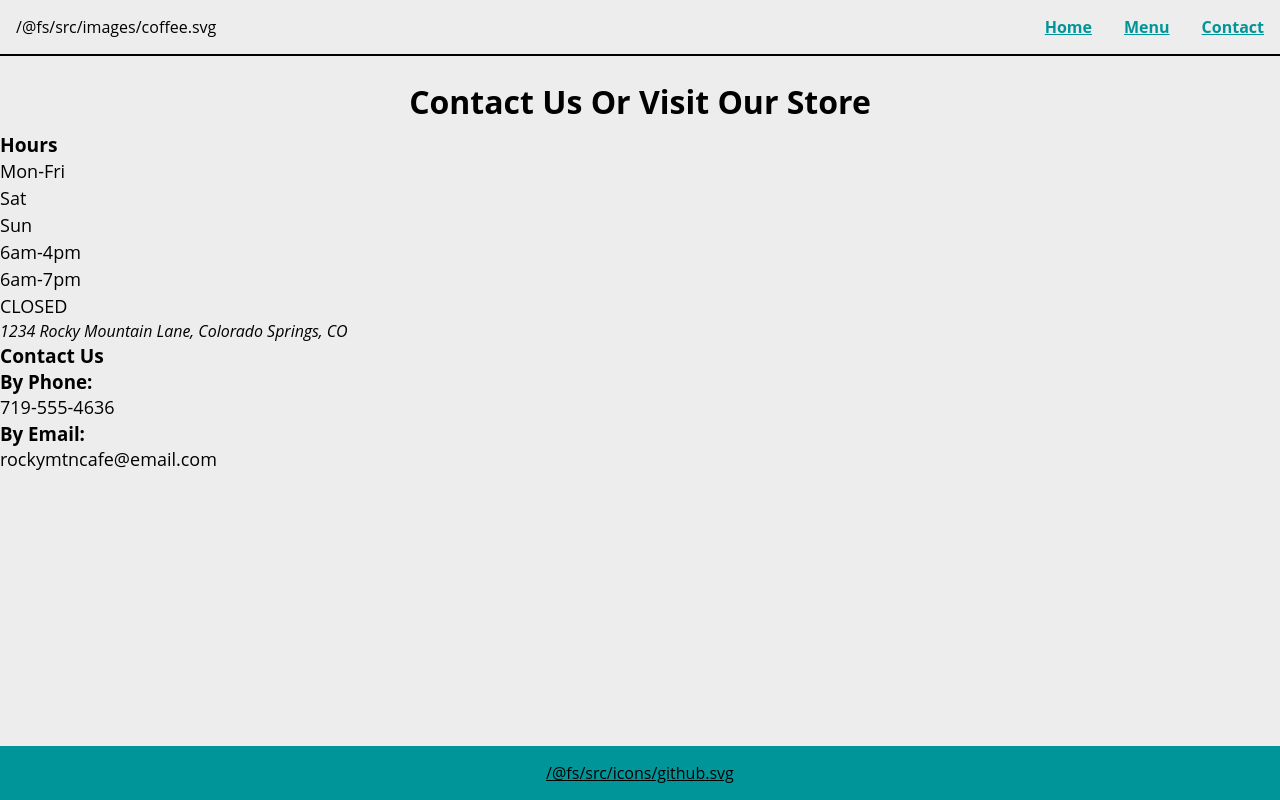
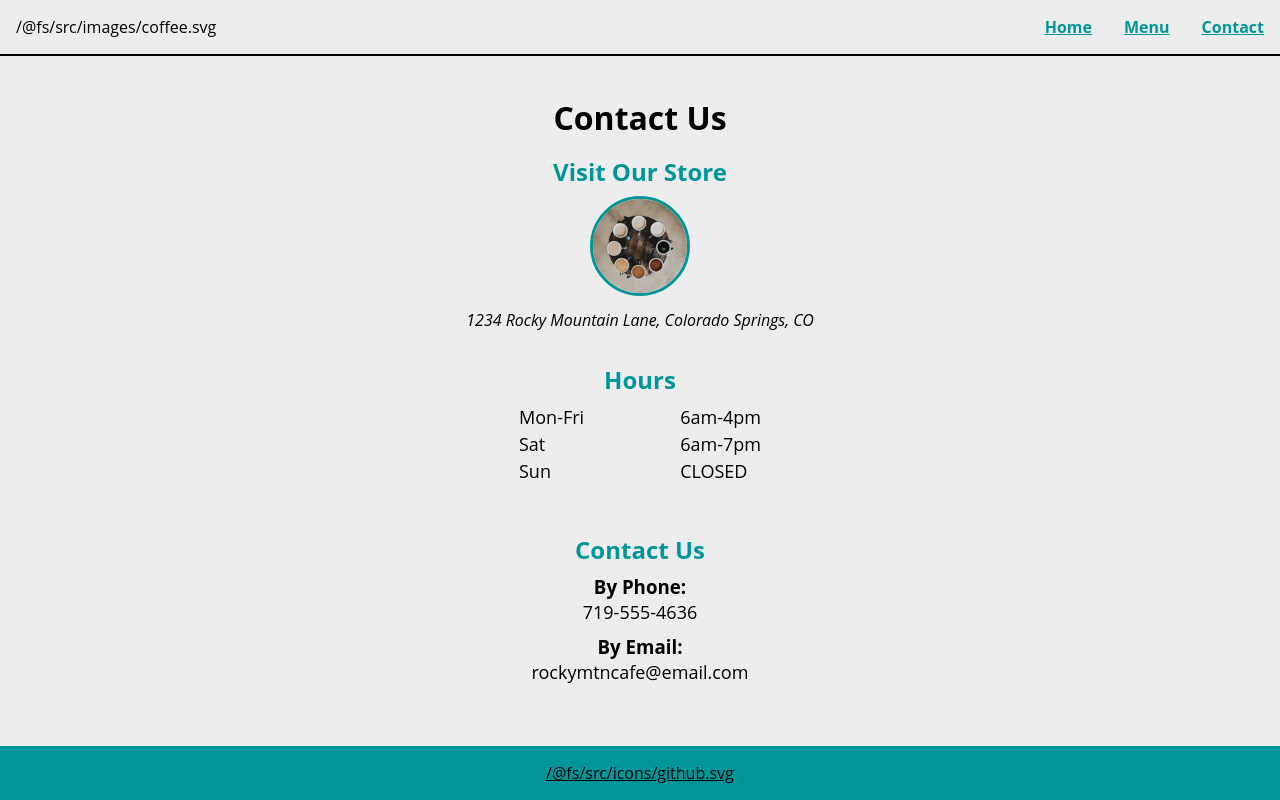
Before and after one commit to JoshDevHub/Restaurant, a website built with webpack: page dist/index.html in a window 1280 px wide. Both pictures are taken after a click on the link "Contact". Built offline with nearby package versions, Linux system fonts and the light colour scheme.

Commit message:
feat: style the contact page component

```diff
--- a/src/contact.js
+++ b/src/contact.js
@@ -1,10 +1,16 @@
 import { buildElement } from "./dom_helpers";
+import coffeeTable from "./images/coffee-table.png";
 
 const entryPoint = document.getElementById("content");
 
 const locationContent = {
-  tag: "address",
-  text: "1234 Rocky Mountain Lane, Colorado Springs, CO"
+  tag: "section",
+  attributes: { class: "location-section" },
+  children: [
+    { tag: "h2", text: "Visit Our Store" },
+    { tag: "img", attributes: { src: coffeeTable } },
+    { tag: "address", text: "1234 Rocky Mountain Lane, Colorado Springs, CO" },
+  ],
 }
 
 const hoursContent = {
@@ -12,6 +18,9 @@ const hoursContent = {
   attributes: { class: "hour-section" },
   children: [
     { tag: "h2", text: "Hours" },
+    {
+      attributes: { class: "hour-section__container" },
+      children: [
         {
           children: [
             { tag: "p", text: "Mon-Fri" },
@@ -28,9 +37,12 @@ const hoursContent = {
         }
       ]
     }
+  ]
+}
 
 const contactContent = {
   tag: "section",
+  attributes: { class: "contact-section" },
   children: [
     { tag: "h2", text: "Contact Us" },
     { tag: "h3", text: "By Phone:" },
@@ -43,9 +55,9 @@ const contactContent = {
 const pageContent = {
   tag: "section",
   children: [
-    { tag: "h1", text: "Contact Us Or Visit Our Store" },
+    { tag: "h1", text: "Contact Us", attributes: { class: "contact-heading" } },
+    locationContent,
     hoursContent,
-    locationContent,
     contactContent
   ]
 }
--- a/src/style.css
+++ b/src/style.css
@@ -43,7 +43,9 @@ h1 {
 }
 
 h2 {
-  font-size: 1.2rem;
+  color: var(--turquoise-color);
+  font-size: 1.5rem;
+  margin-bottom: 0.5rem;
 }
 
 figcaption {
@@ -171,13 +173,8 @@ p {
   flex-direction: column;
   font-family: mono;
   gap: 1rem;
+  margin-bottom: 3rem;
   width: 320px;
-}
-
-.menu__container__heading {
-  color: var(--turquoise-color);
-  font-size: 1.5rem;
-  margin-bottom: 0.5rem;
 }
 
 .menu__container__item {
@@ -188,6 +185,43 @@ p {
 
 .menu__container__item p {
   font-size: 1.125rem;
+}
+
+.location-section {
+  margin-bottom: 2rem;
+  text-align: center;
+}
+
+.location-section img {
+  border: 3px solid var(--turquoise-color);
+  border-radius: 50%;
+  height: 100px;
+  margin-bottom: 0.5rem;
+}
+
+.hour-section {
+  align-items: center;
+  display: flex;
+  flex-direction: column;
+  margin-bottom: 3rem;
+}
+
+.hour-section__container {
+  display: flex;
+  gap: 6rem;
+}
+
+.contact-heading {
+  margin: 1rem 0;
+}
+
+.contact-section {
+  margin-bottom: 3rem;
+  text-align: center;
+}
+
+.contact-section p {
+  margin-bottom: 0.5rem;
 }
 
 footer {
```
Also changed, not shown: src/images/coffee-table.png (added). Lines whose indentation alone changed are shown as unchanged.
